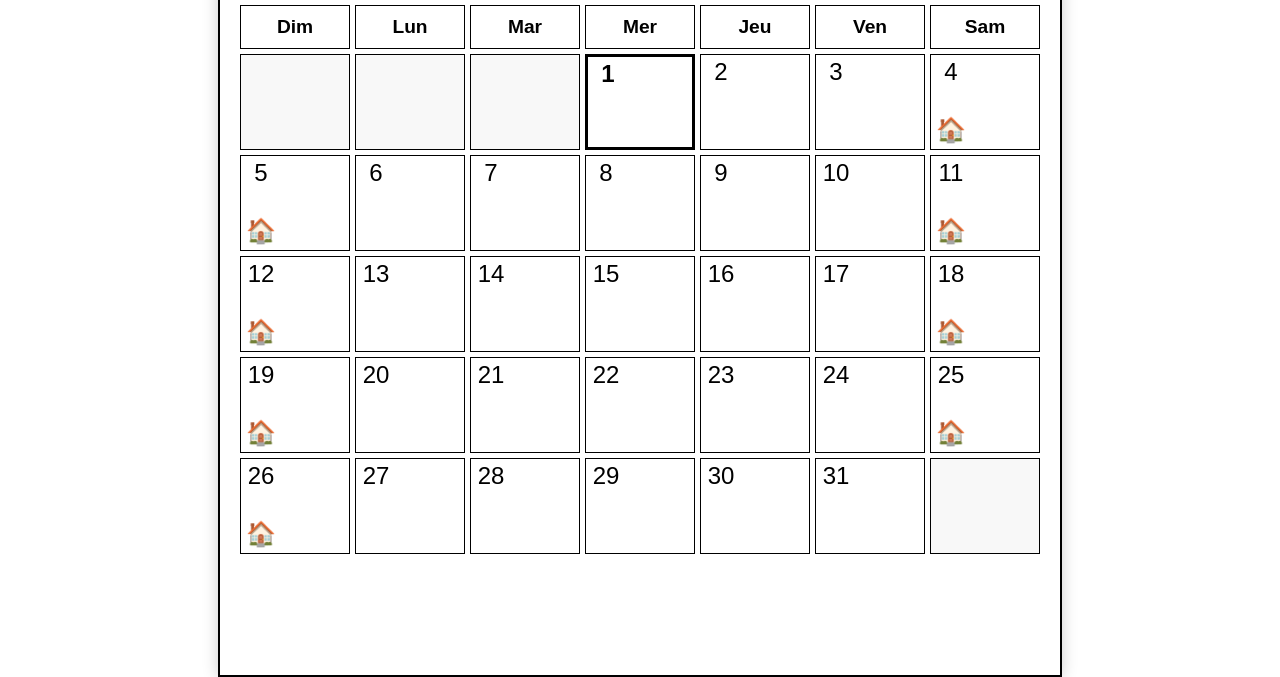
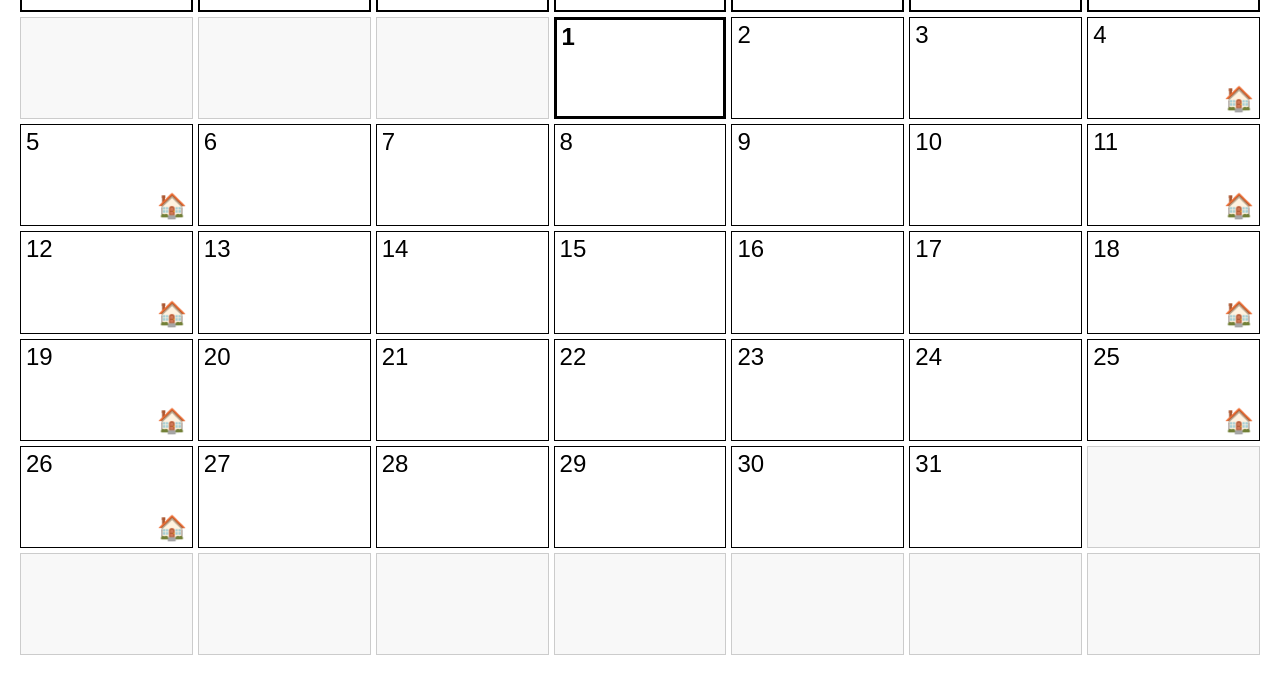
Before and after one commit to cahrgb/calendrier-tsa, a plain HTML site: page index.html in a window 1280 px wide. Shown: the part 125-802 px from the top of the page. Drawn offline with Linux system fonts and the light colour scheme.

Commit message:
Adaptation du calendrier à l'espace de rendu disponible
Adaptation du calendrier à l'espace de rendu disponible

```diff
--- a/index.html
+++ b/index.html
@@ -1,3 +1,4 @@
+
 <!DOCTYPE html>
 <html lang="fr">
 <head>
@@ -10,9 +11,6 @@
             font-family: Arial, sans-serif;
             background-color: #ffffff;
             color: #000000;
-            display: flex;
-            justify-content: center;
-            align-items: center;
             height: 100vh;
             margin: 0;
             -webkit-font-smoothing: antialiased;
@@ -21,14 +19,12 @@
 
         /* --- Conteneur Principal du Calendrier --- */
         #calendar-container {
-            width: 95%;
-            max-width: 800px;
-            border: 2px solid #000000;
-            box-shadow: 0 0 15px rgba(0,0,0,0.2);
+            width: 100%;
+            height: 100%;
             padding: 20px;
+            box-sizing: border-box;
             display: flex;
             flex-direction: column;
-            height: 95%;
         }
 
         /* --- En-tête (Mois, Année, Navigation) --- */
@@ -38,6 +34,7 @@
             align-items: center;
             margin-bottom: 20px;
             flex-wrap: wrap;
+            flex-shrink: 0; /* Empêche l'en-tête de se réduire */
         }
 
         .header-group {
@@ -86,15 +83,17 @@
             color: #fff;
         }
 
-        /* --- Grille du Calendrier --- */
+        /* --- Structure de la Grille --- */
         #calendar-grid {
             display: grid;
             grid-template-columns: repeat(7, 1fr);
-            grid-template-rows: auto repeat(6, 1fr); /* Assure des hauteurs de lignes égales */
+            grid-template-rows: auto repeat(6, 1fr); /* 1 ligne pour les en-têtes, 6 pour les jours */
             gap: 5px;
-            flex-grow: 1; /* Permet à la grille de prendre l'espace restant */
+            flex-grow: 1; /* Prend l'espace vertical restant */
+            min-height: 0;
         }
 
+        /* --- Style des Cellules --- */
         .grid-cell {
             border: 1px solid #000000;
             position: relative;
@@ -109,6 +108,9 @@
             text-align: center;
             padding: 10px 0;
             font-size: 1.2rem;
+            border: 2px solid #000;
+            align-items: center;
+            justify-content: center;
         }
 
         .day-number {
@@ -116,9 +118,6 @@
             position: absolute;
             top: 3px;
             left: 5px;
-            min-width: 30px;
-            min-height: 30px;
-            text-align: center;
         }
 
         .day-cell {
@@ -133,6 +132,7 @@
         .empty-cell {
             background-color: #f8f8f8;
             cursor: default;
+            border-color: #ccc;
         }
 
         /* --- Marqueurs Spéciaux --- */
@@ -149,6 +149,8 @@
             justify-content: center;
             align-items: center;
             padding: 2px;
+            width: 1.5em;
+            height: 1.5em;
         }
 
         .wrong-click {
@@ -181,7 +183,7 @@
         .weekend-icon {
             position: absolute;
             bottom: 5px;
-            left: 5px;
+            right: 5px; /* MODIFIÉ: Déplacé à droite pour éviter la superposition */
             font-size: 1.5rem;
         }
 
@@ -252,7 +254,6 @@
         @media (max-width: 768px) { /* Pour tablettes */
             #calendar-container {
                 padding: 15px;
-                height: auto;
             }
             #month-year {
                 font-size: 2rem;
@@ -270,15 +271,9 @@
         }
 
         @media (max-width: 480px) { /* Pour téléphones mobiles */
-            body {
-                height: auto;
-            }
             #calendar-container {
                 padding: 10px;
-                width: 100%;
-                height: 100vh; /* Prend toute la hauteur de l'écran */
                 border: none;
-                box-sizing: border-box; /* Inclut padding et border dans la largeur/hauteur totale */
                 box-shadow: none;
             }
             #calendar-header {
@@ -300,8 +295,6 @@
             }
             .day-number {
                 font-size: 1rem;
-                min-width: auto;
-                min-height: auto;
             }
             .weekend-icon, .user-house-icon {
                 font-size: 1rem;
@@ -327,7 +320,7 @@
             <div class="header-group"></div> <!-- Placeholder for balance -->
         </div>
         <div id="calendar-grid">
-            <!-- Les jours de la semaine et les dates seront générés par JavaScript -->
+            <!-- Le contenu du calendrier sera généré par JavaScript ici -->
         </div>
     </div>
 
@@ -479,9 +472,10 @@
                 const month = currentDate.getMonth();
                 monthYearDisplay.textContent = `${monthNames[month]} ${year}`;
 
+                // 1. Ajouter les en-têtes des jours de la semaine à la grille
                 dayNames.forEach(day => {
                     const dayHeaderCell = document.createElement('div');
-                    dayHeaderCell.classList.add('grid-cell', 'day-header');
+                    dayHeaderCell.classList.add('day-header');
                     dayHeaderCell.textContent = day;
                     calendarGrid.appendChild(dayHeaderCell);
                 });
@@ -490,24 +484,16 @@
                 const daysInMonth = new Date(year, month + 1, 0).getDate();
                 const today = new Date();
 
-                // On calcule le nombre total de cellules à afficher (incluant les jours vides)
-                const totalCells = firstDayOfMonth + daysInMonth;
-                const numRows = Math.ceil(totalCells / 7);
+                // 2. Remplir la grille avec 42 cases (jours + vides)
+                for (let i = 0; i < 42; i++) {
+                    const dayCell = document.createElement('div');
+                    const day = i - firstDayOfMonth + 1;
 
-                for (let i = 0; i < numRows * 7; i++) {
-                     const dayCell = document.createElement('div');
-                     dayCell.classList.add('grid-cell');
-
-                     if (i < firstDayOfMonth || i >= totalCells) {
-                        dayCell.classList.add('empty-cell');
-                        calendarGrid.appendChild(dayCell);
-                        continue;
-                     }
-
-                     const day = i - firstDayOfMonth + 1;
+                    if (day > 0 && day <= daysInMonth) {
+                        // C'est un jour valide du mois
+                        dayCell.classList.add('grid-cell', 'day-cell');
                         const dateKey = `${year}-${String(month + 1).padStart(2, '0')}-${String(day).padStart(2, '0')}`;
                         dayCell.dataset.date = dateKey;
-                     dayCell.classList.add('day-cell');
 
                         const dayNumber = document.createElement('span');
                         dayNumber.classList.add('day-number');
@@ -563,6 +549,10 @@
                                 }
                             }
                         });
+                    } else {
+                        // C'est une case vide
+                        dayCell.classList.add('grid-cell', 'empty-cell');
+                    }
                     calendarGrid.appendChild(dayCell);
                 }
             }
```
Lines whose indentation alone changed are shown as unchanged.
